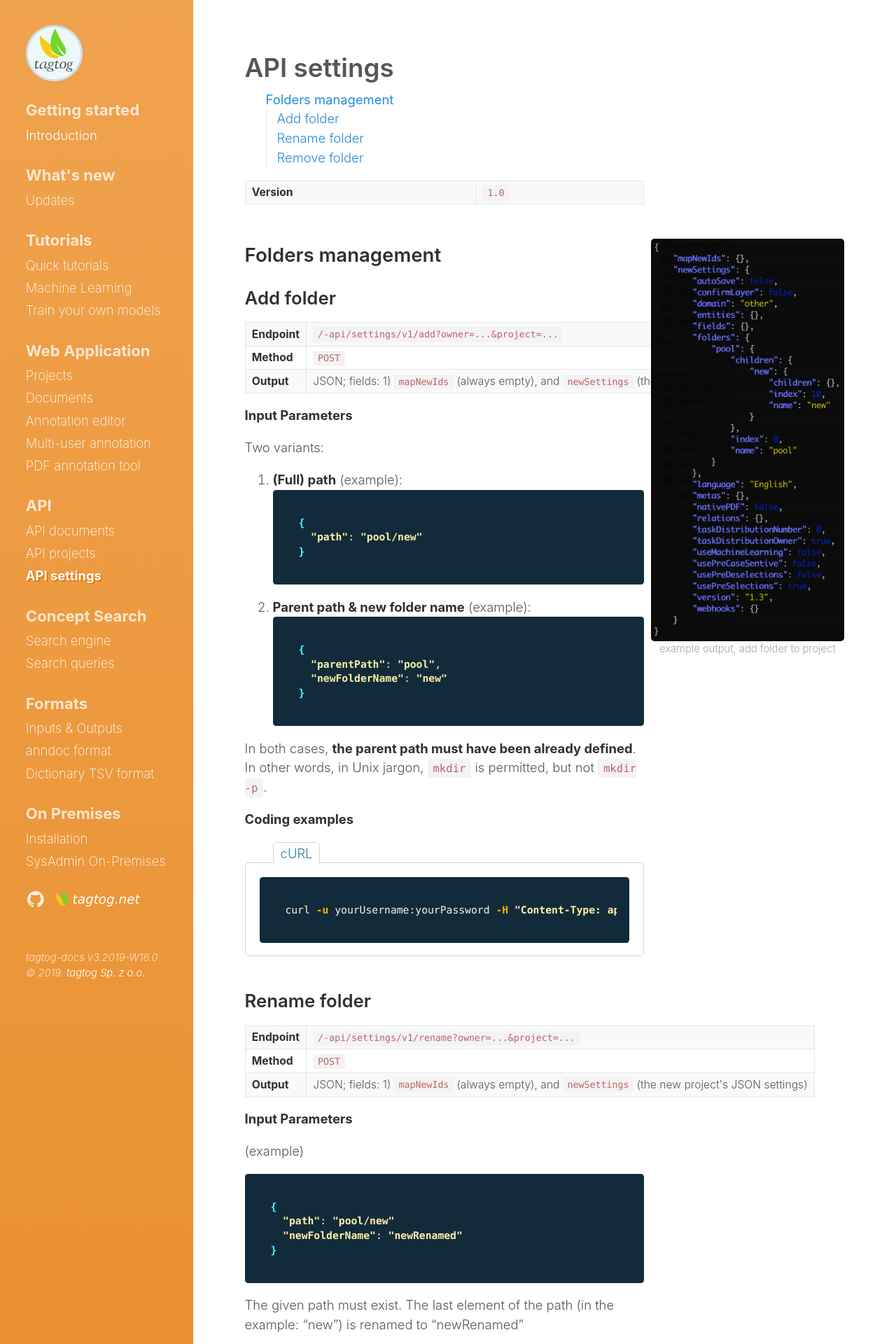
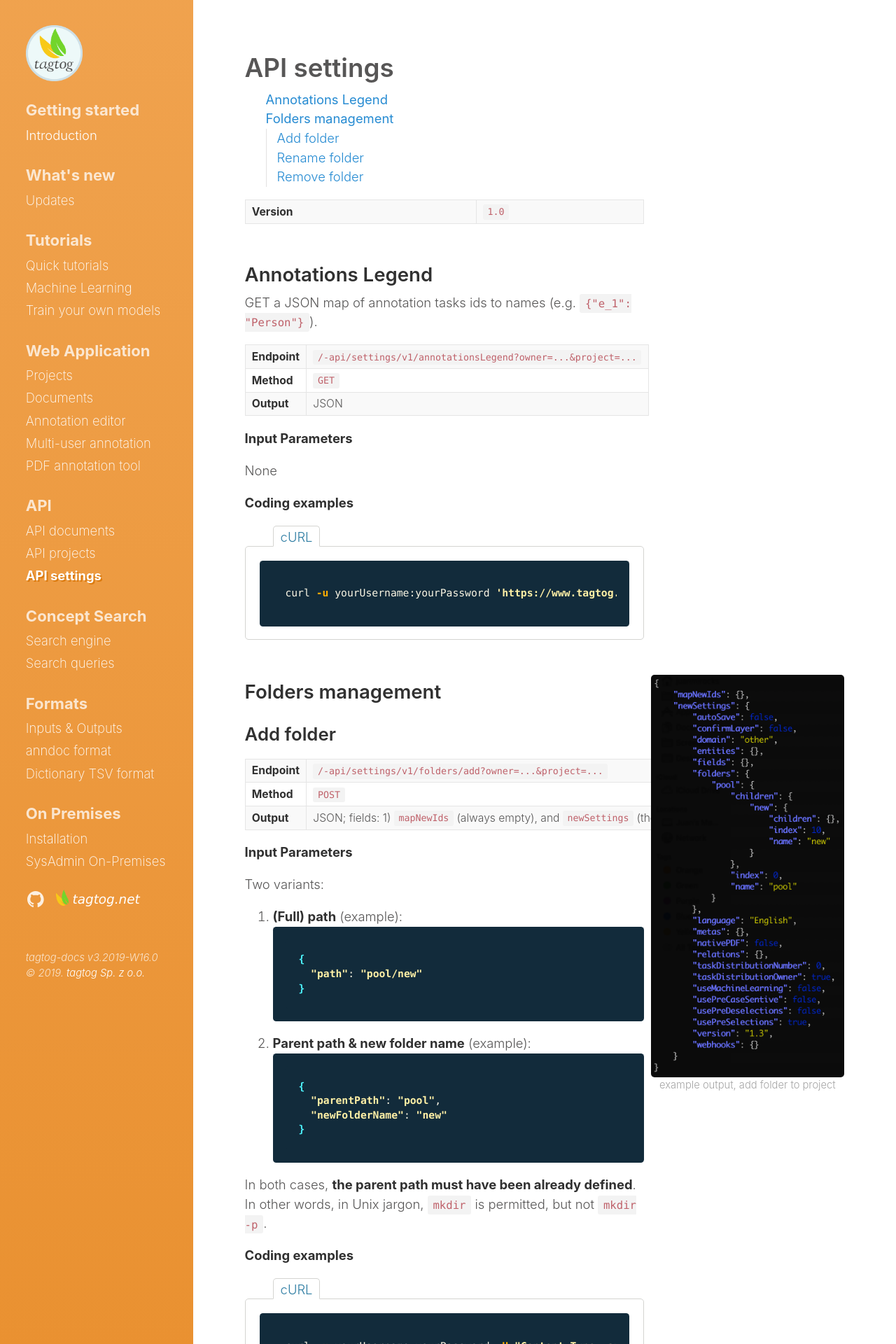
Before and after one commit to tagtogorg/tagtog-doc, a Jekyll site: the page built from API_settings_v1.md, in a window 1280 px wide. Shown: the top 1920 px of the page at 70% size. Built offline with Jekyll 4.4.1, drawn with Linux system fonts in a browser that asks for light colours; nearby versions of some CDN libraries; some of the changed text lies outside the part shown.

Commit message:
document & fix

````diff
--- a/API_settings_v1.md
+++ b/API_settings_v1.md
@@ -26,7 +26,50 @@ api_project: yourProjectName
 </div>
 
 
-<div class="two-third-col" markdown="1">
+<div class="two-third-col" markdown="1"> <!-- Opens main section: two-third-cold div -->
+
+## Annotations Legend
+
+GET a JSON map of annotation tasks ids to names (e.g. `{"e_1": "Person"}`).
+
+<table style="width:100%;white-space:nowrap;">
+  <tr>
+    <td><strong>Endpoint</strong></td>
+    <td><code>{{ page.api_endpoint }}/annotationsLegend{{ page.mandatory_query_parameters }}</code></td>
+  </tr>
+  <tr>
+    <td><strong>Method</strong></td>
+    <td><code>GET</code></td>
+  </tr>
+  <tr>
+    <td><strong>Output</strong></td>
+    <td>JSON</td>
+  </tr>
+</table>
+
+**Input Parameters**
+
+None
+
+**Coding examples**
+
+<div id="tabs-container">
+  <ul class="tabs-menu">
+    <li class="current"><a href="#tab-1-curl">cURL</a></li>
+  </ul>
+  <div class="tab">
+<div id="tab-1-curl" class="tab-content" style="display: block" markdown="1">
+```shell
+curl -u yourUsername:yourPassword '{{ page.api_document_url }}/annotationsLegend{{ page.mandatory_query_parameters_full }}'
+```
+</div>
+  </div>
+</div>
+
+</div> <!-- Closes main section: two-third-cold div -->
+
+
+<div class="two-third-col" markdown="1"> <!-- Opens main section: two-third-cold div -->
 
 ## Folders management
 
@@ -35,7 +78,7 @@ api_project: yourProjectName
 <table style="width:100%;white-space:nowrap;">
   <tr>
     <td><strong>Endpoint</strong></td>
-    <td><code>{{ page.api_endpoint }}/add{{ page.mandatory_query_parameters }}</code></td>
+    <td><code>{{ page.api_endpoint }}/folders/add{{ page.mandatory_query_parameters }}</code></td>
   </tr>
   <tr>
     <td><strong>Method</strong></td>
@@ -78,13 +121,14 @@ In both cases, **the parent path must have been already defined**. In other word
   <div class="tab">
 <div id="tab-1-curl" class="tab-content" style="display: block" markdown="1">
 ```shell
-curl -u yourUsername:yourPassword -H "Content-Type: application/json" -XPOST '{{ page.api_document_url }}/add{{ page.mandatory_query_parameters_full }}' -d '{"path": "pool/new"}'
+curl -u yourUsername:yourPassword -H "Content-Type: application/json" -XPOST '{{ page.api_document_url }}/folders/add{{ page.mandatory_query_parameters_full }}' -d '{"path": "pool/new"}'
 ```
 </div>
   </div>
 </div>
 
-</div>
+</div> <!-- Closes main section: two-third-cold div -->
+
 
 <div class="one-third-col">
   {% include image.html name="API_settings/POST_add_folder_example.png" caption="example output, add folder to project"%}
@@ -99,7 +143,7 @@ curl -u yourUsername:yourPassword -H "Content-Type: application/json" -XPOST '{{
 <table style="width:100%;white-space:nowrap;">
   <tr>
     <td><strong>Endpoint</strong></td>
-    <td><code>{{ page.api_endpoint }}/rename{{ page.mandatory_query_parameters }}</code></td>
+    <td><code>{{ page.api_endpoint }}/folders/rename{{ page.mandatory_query_parameters }}</code></td>
   </tr>
   <tr>
     <td><strong>Method</strong></td>
@@ -134,7 +178,7 @@ The given path must exist. The last element of the path (in the example: "new")
   <div class="tab">
 <div id="tab-1-curl" class="tab-content" style="display: block" markdown="1">
 ```shell
-curl -u yourUsername:yourPassword -H "Content-Type: application/json" -XPOST '{{ page.api_document_url }}/rename{{ page.mandatory_query_parameters_full }}' -d '{"path": "pool/new", "newFolderName": "newRenamed" }'
+curl -u yourUsername:yourPassword -H "Content-Type: application/json" -XPOST '{{ page.api_document_url }}/folders/rename{{ page.mandatory_query_parameters_full }}' -d '{"path": "pool/new", "newFolderName": "newRenamed" }'
 ```
 </div>
   </div>
@@ -154,7 +198,7 @@ curl -u yourUsername:yourPassword -H "Content-Type: application/json" -XPOST '{{
 <table style="width:100%;white-space:nowrap;">
   <tr>
     <td><strong>Endpoint</strong></td>
-    <td><code>{{ page.api_endpoint }}/remove{{ page.mandatory_query_parameters }}</code></td>
+    <td><code>{{ page.api_endpoint }}/folders/remove{{ page.mandatory_query_parameters }}</code></td>
   </tr>
   <tr>
     <td><strong>Method</strong></td>
@@ -190,7 +234,7 @@ The given path must exist. You can "delete multiple levels" at the same time. Th
   <div class="tab">
 <div id="tab-1-curl" class="tab-content" style="display: block" markdown="1">
 ```shell
-curl -u yourUsername:yourPassword -H "Content-Type: application/json" -XPOST '{{ page.api_document_url }}/remove{{ page.mandatory_query_parameters_full }}' -d '{"path": "pool/newRenamed" }'
+curl -u yourUsername:yourPassword -H "Content-Type: application/json" -XPOST '{{ page.api_document_url }}/folders/remove{{ page.mandatory_query_parameters_full }}' -d '{"path": "pool/newRenamed" }'
 ```
 </div>
   </div>
````
